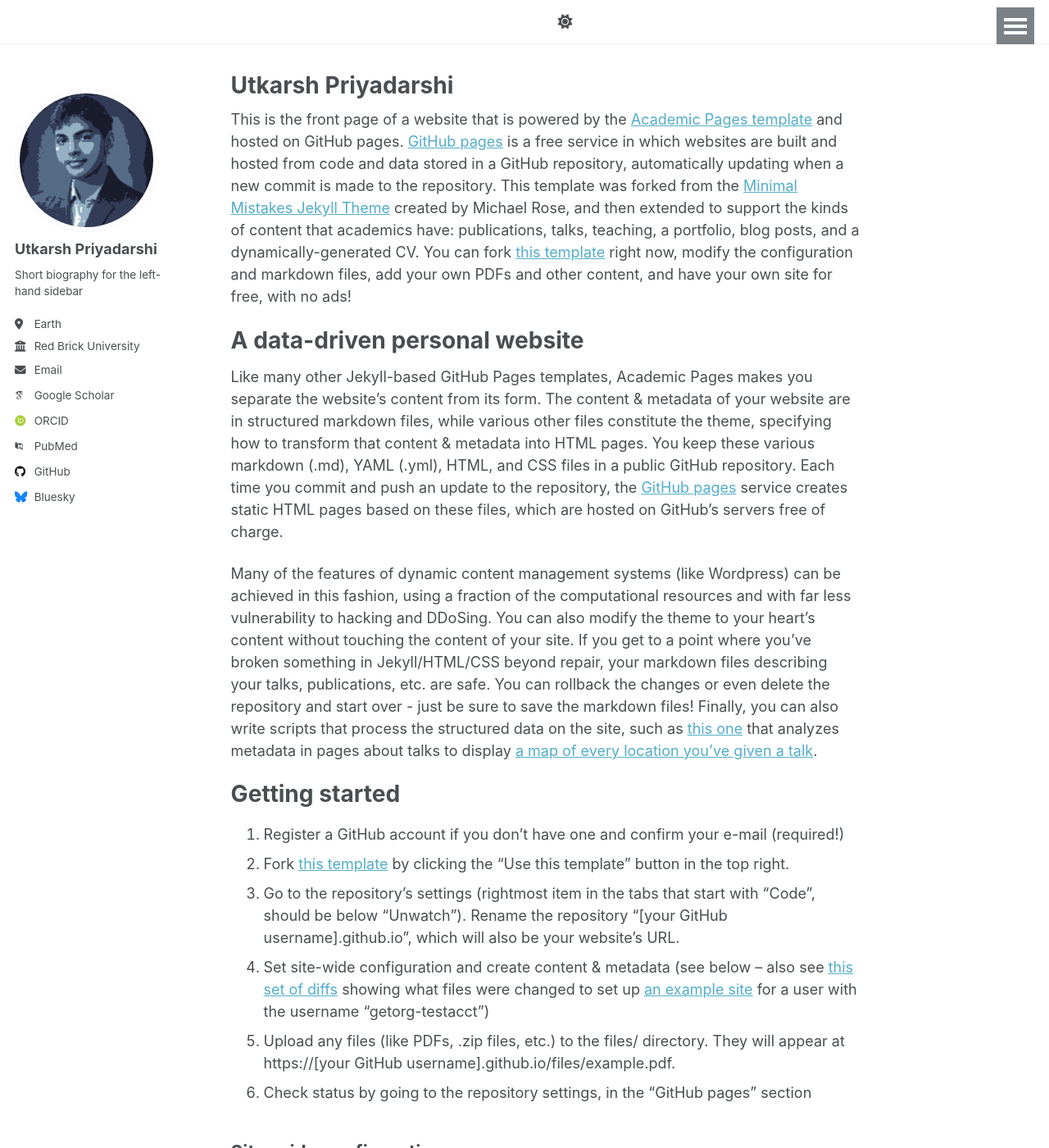
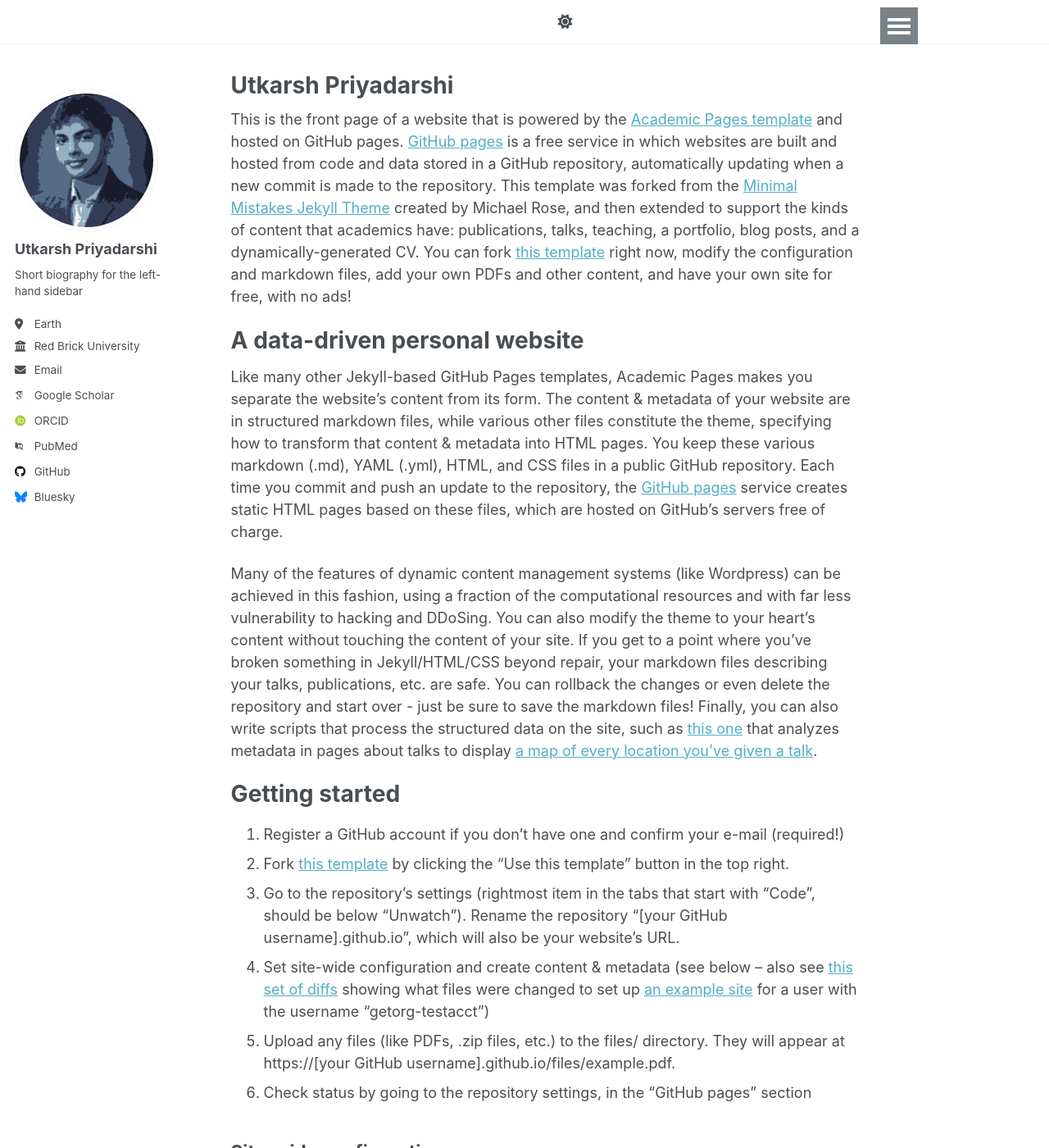
Before and after one commit to priyadarshiutkarsh/priyadarshiutkarsh.github.io, a Jekyll site: the page built from _pages/about.md, in a window 1280 px wide and 1400 px high. Shown: the whole window at 82% size. Built offline with Jekyll 4.4.1, drawn with Linux system fonts in a browser that asks for light colours; some web fonts are replaced.

Commit message:
Update _navigation.scss

```diff
--- a/_sass/layout/_navigation.scss
+++ b/_sass/layout/_navigation.scss
@@ -176,6 +176,9 @@
   position: relative;
   min-width: 250px;
   background: var(--global-bg-color);
+  max-width: 960px;
+  margin: 0 auto;
+  padding: 0 1rem;
 
   a {
     display: block;
```
